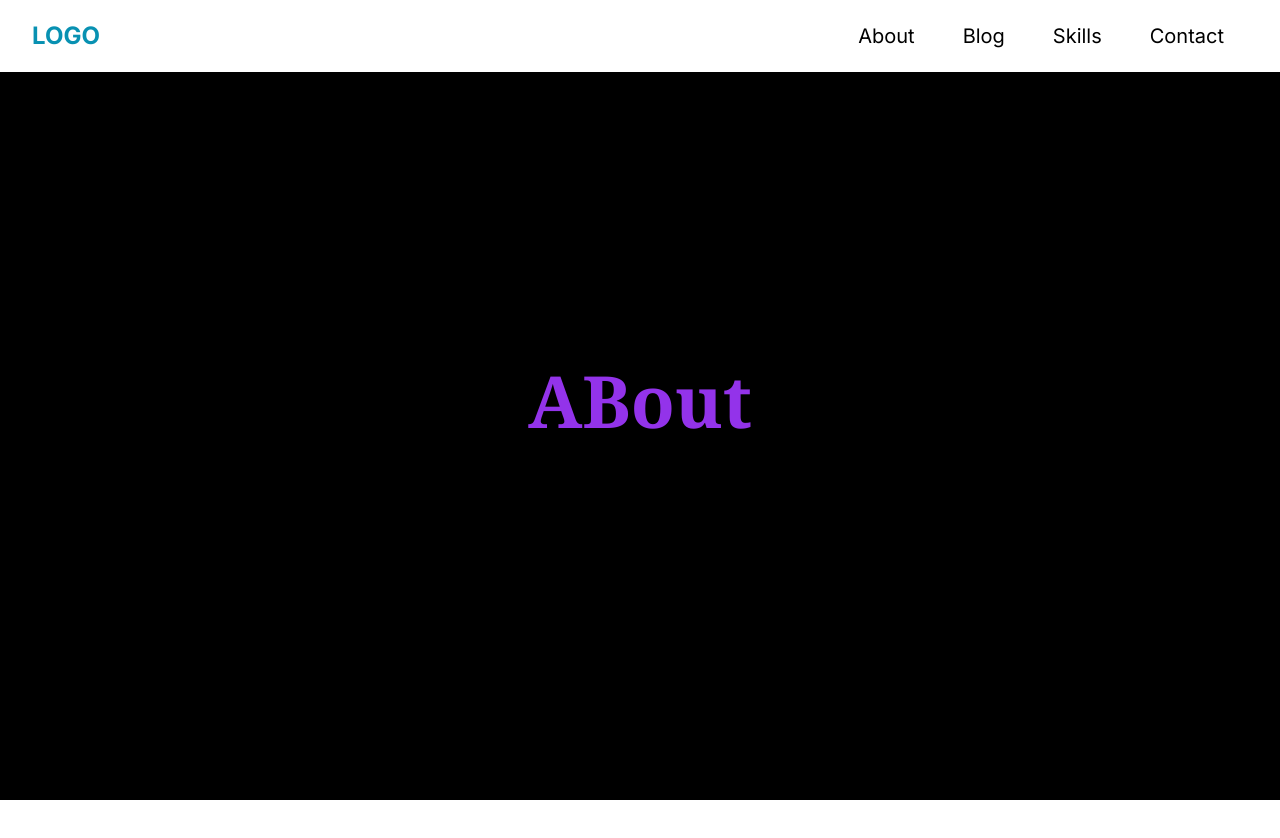
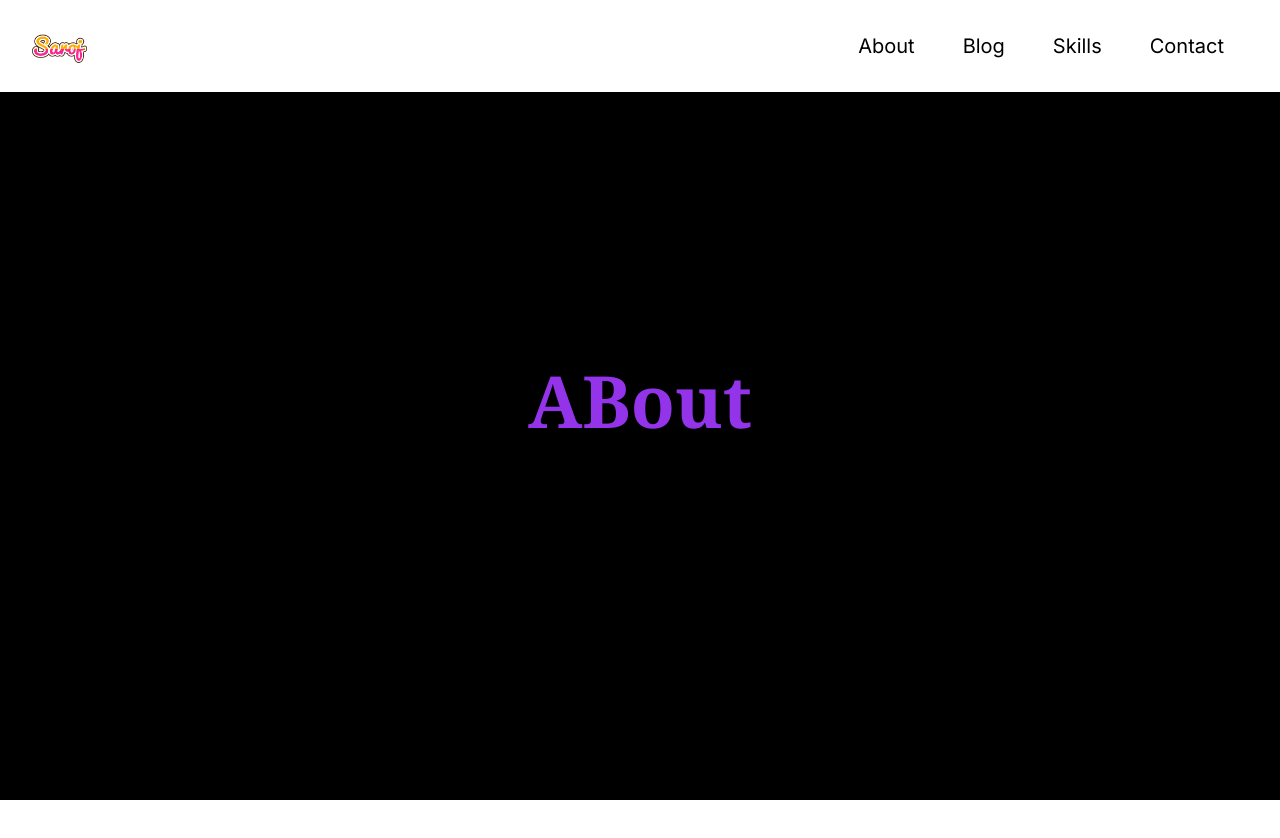
Before and after one commit to Sawrozzz/React-portfolio, a Next.js app: page / in a window 1280 px wide. Shown: the top 838 px of the page. Built offline with nearby package versions, Linux system fonts and the light colour scheme.

Commit message:
added logo

```diff
--- a/app/components/NavBar/page.js
+++ b/app/components/NavBar/page.js
@@ -14,7 +14,7 @@ const NavBar = () => {
             <div className="flex items-center justify-between py-3 md:py-5 md:block">
               {/*logo*/}
               <Link href="/">
-                <h2 className="text-2xl text-cyan-600 font-bold">LOGO</h2>
+                <img src="logo.png" alt="logo" height={20} width={55}></img>
               </Link>
               <div className="md:hidden">
                 <button
--- a/app/page.js
+++ b/app/page.js
@@ -3,7 +3,7 @@ import Header from "./components/Header/page";
 export default function Home() {
   return (
    <>
-   <Header />
+   <Header/>
    </>
   );
 }
```
Also changed, not shown: app/globals.css (line endings or trailing spaces).
